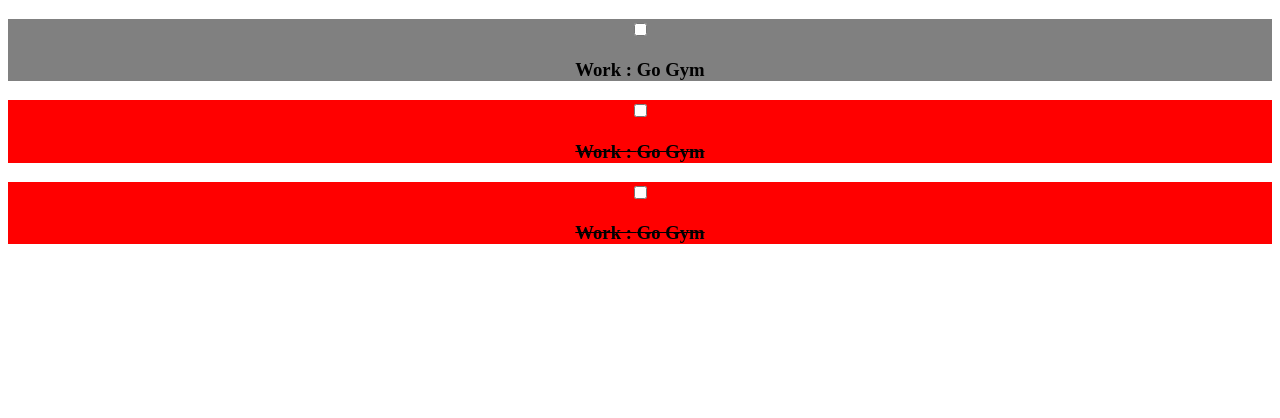
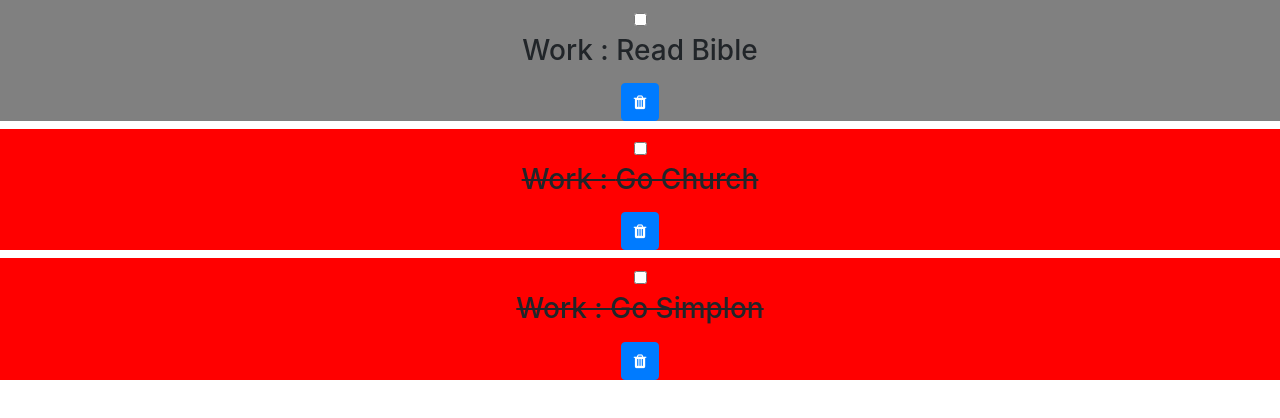
Before and after one commit to EdgarEmmanuel/React_Todo_List, a React (Create React App) app: page / in a window 1280 px wide. Shown: the top 418 px of the page. Built offline with nearby package versions, Linux system fonts and the light colour scheme.

Commit message:
implements the delete button

```diff
--- a/public/index.html
+++ b/public/index.html
@@ -5,16 +5,21 @@
     <link rel="icon" href="%PUBLIC_URL%/favicon.ico" />
     <meta name="viewport" content="width=device-width, initial-scale=1" />
     <meta name="theme-color" content="#000000" />
+    <link rel="stylesheet" href="https://stackpath.bootstrapcdn.com/bootstrap/4.5.2/css/bootstrap.min.css" integrity="sha384-JcKb8q3iqJ61gNV9KGb8thSsNjpSL0n8PARn9HuZOnIxN0hoP+VmmDGMN5t9UJ0Z" crossorigin="anonymous">
+    <link rel="stylesheet" href="https://cdnjs.cloudflare.com/ajax/libs/font-awesome/4.7.0/css/font-awesome.min.css">
     <meta
       name="description"
       content="Web site created using create-react-app"
     />
     <link rel="apple-touch-icon" href="%PUBLIC_URL%/logo192.png" />
     <link rel="manifest" href="%PUBLIC_URL%/manifest.json" />
-    <title>React App</title>
+    <title>TODO | APP </title>
   </head>
   <body>
     <noscript>You need to enable JavaScript to run this app.</noscript>
     <div id="root"></div>
   </body>
+  <script src="https://code.jquery.com/jquery-3.5.1.slim.min.js" integrity="sha384-DfXdz2htPH0lsSSs5nCTpuj/zy4C+OGpamoFVy38MVBnE+IbbVYUew+OrCXaRkfj" crossorigin="anonymous"></script>
+<script src="https://cdn.jsdelivr.net/npm/popper.js@1.16.1/dist/umd/popper.min.js" integrity="sha384-9/reFTGAW83EW2RDu2S0VKaIzap3H66lZH81PoYlFhbGU+6BZp6G7niu735Sk7lN" crossorigin="anonymous"></script>
+<script src="https://stackpath.bootstrapcdn.com/bootstrap/4.5.2/js/bootstrap.min.js" integrity="sha384-B4gt1jrGC7Jh4AgTPSdUtOBvfO8shuf57BaghqFfPlYxofvL8/KUEfYiJOMMV+rV" crossorigin="anonymous"></script>
 </html>
--- a/src/App.js
+++ b/src/App.js
@@ -9,39 +9,53 @@ class App extends React.Component{
     todos: [
       {
         id:1,
-        title:"Go Gym",
+        title:"Read Bible",
         completed:false
       },
       {
         id:2,
-        title:"Go Gym",
+        title:"Go Church",
         completed:true
       },
       {
         id:3,
-        title:"Go Gym",
+        title:"Go Simplon",
         completed:true
       },
     ]
   }
 
+  // modify = (id) => {
+  //   this.setState({todos: this.state.todos.map(todo => {
+  //     if(todo.id === id){
+  //       return {
+  //         ...todo,
+  //         completed:!todo.completed
+  //       }
+  //     }
+  //     return todo
+  //   })});
+  // };
+
 
   modify = (id) => {
     this.setState({todos: this.state.todos.map(todo => {
       if(todo.id === id){
-        return {
-          ...todo,
-          completed:!todo.completed
-        }
+        todo.completed=!todo.completed;
       }
       return todo
     })});
   };
 
+  delete = (id) =>{
+    //var array = this.state.todos.filter(todo => todo.id!==id );
+    this.setState({todos: this.state.todos.filter(todo => todo.id!==id )});
+  }
+
   render(){
     return(
       <div className="App">
-          <Todos change={this.modify} data={this.state.todos} />
+          <Todos del={this.delete} change={this.modify} data={this.state.todos} />
       </div>
     )
   }
--- a/src/components/TodoItem.js
+++ b/src/components/TodoItem.js
@@ -25,7 +25,9 @@ class TodoItem extends React.Component{
                 <input  type="checkbox" onChange={this.props.change.bind(this,this.props.data.id)} value=""/>{''}
                 <p>
                 Work : {this.props.data.title}  <br/>
-                </p>
+                </p>{''}
+                <button onClick={this.props.delete.bind(this,this.props.data.id)}
+                 className="btn btn-primary"><i className="fa fa-trash" aria-hidden="true"></i></button>
             </h3>
         );
     }
--- a/src/components/Todos.js
+++ b/src/components/Todos.js
@@ -7,7 +7,7 @@ import PropTypes from 'prop-types';
 class Todos extends React.Component{
     render(){
         return this.props.data.map((todo,id) =>{
-            return <TodoItem key={id} change={this.props.change} data={todo} />
+            return <TodoItem delete={this.props.del} key={id} change={this.props.change} data={todo} />
         });
     }
 }
```
